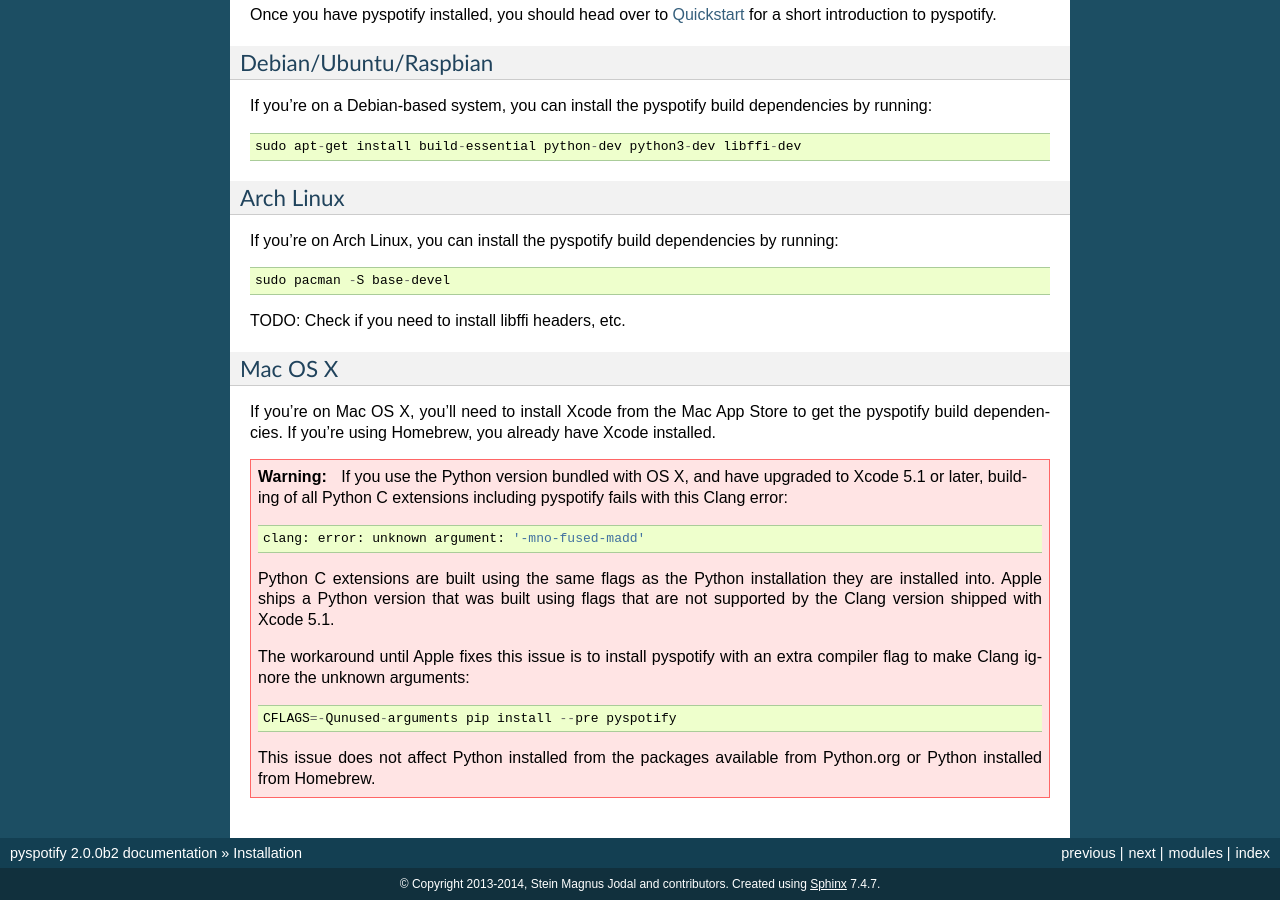
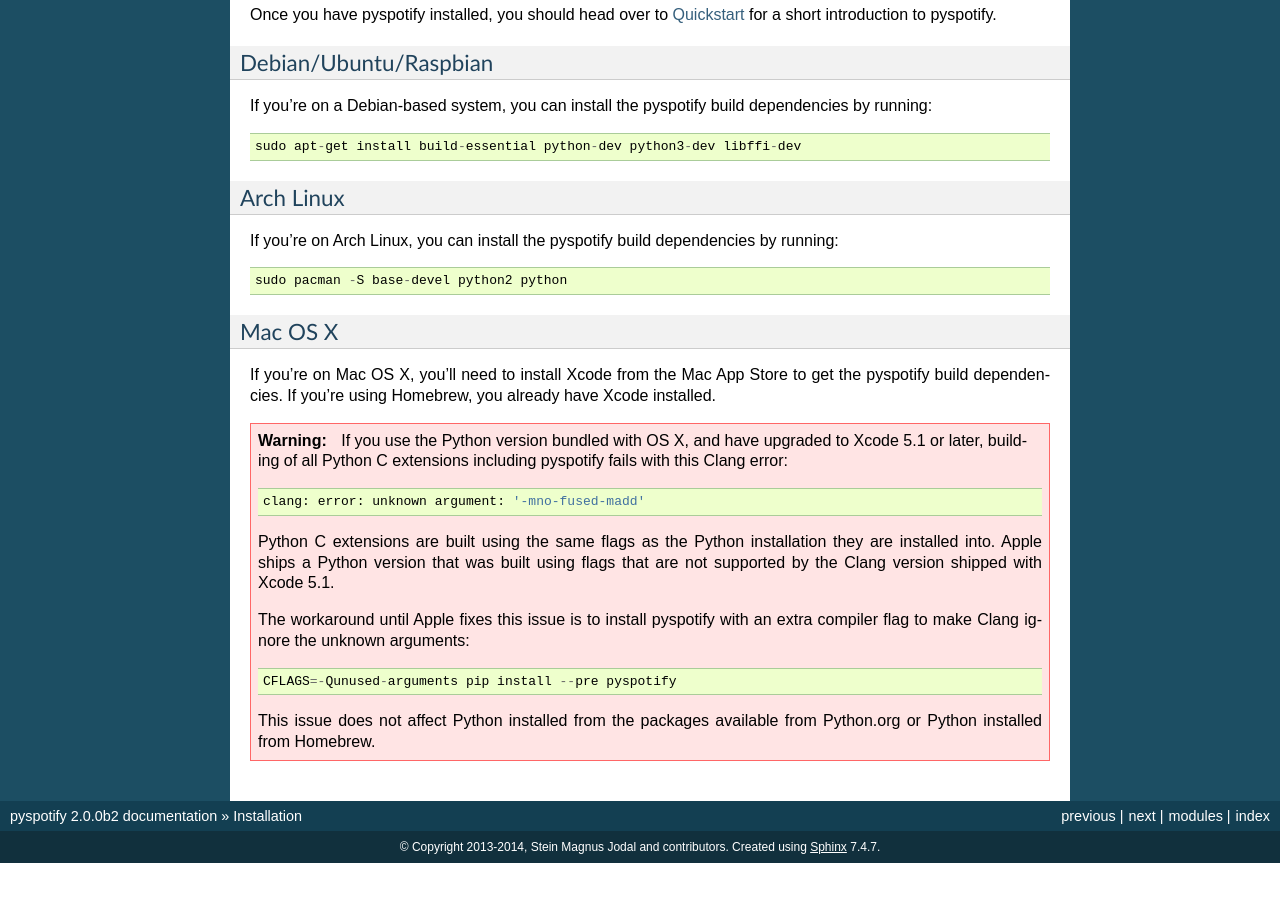
Before and after one commit to jodal/pyspotify, a Sphinx documentation site: the page built from docs/installation.rst, in a window 1280 px wide and 900 px high, scrolled down 1358 px. Built offline with Sphinx 7.4.7, drawn with Linux system fonts in a browser that asks for light colours; pages that are not in the unit, such as notebooks, are missing from menus; after the commit the page ends 2221 px from its top, so only the background shows below that.

Commit message:
docs: Improve Arch instructions
Thanks to @dz0ny and @trygveaa

```diff
--- a/docs/installation.rst
+++ b/docs/installation.rst
@@ -106,9 +106,7 @@
 If you're on Arch Linux, you can install the pyspotify build dependencies by
 running::
 
-    sudo pacman -S base-devel
-
-TODO: Check if you need to install libffi headers, etc.
+    sudo pacman -S base-devel python2 python
 
 
 Mac OS X
```
